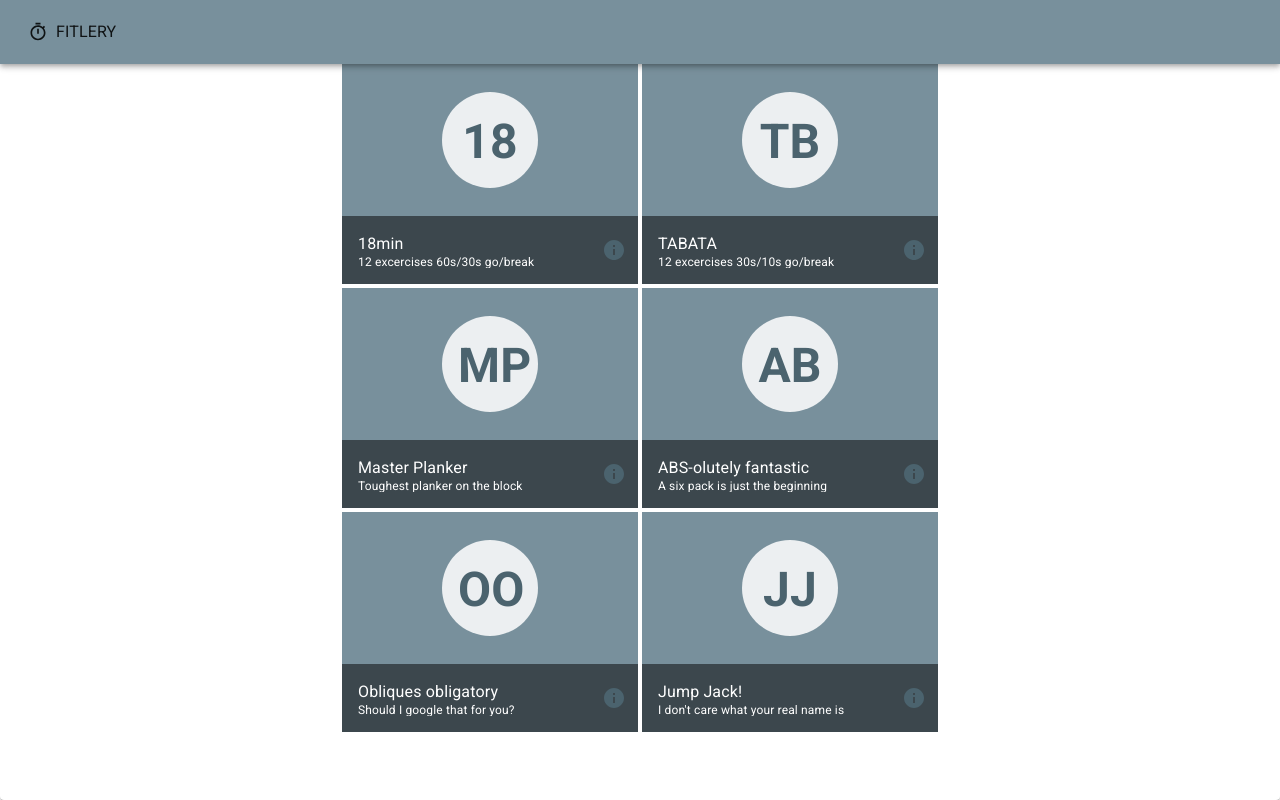
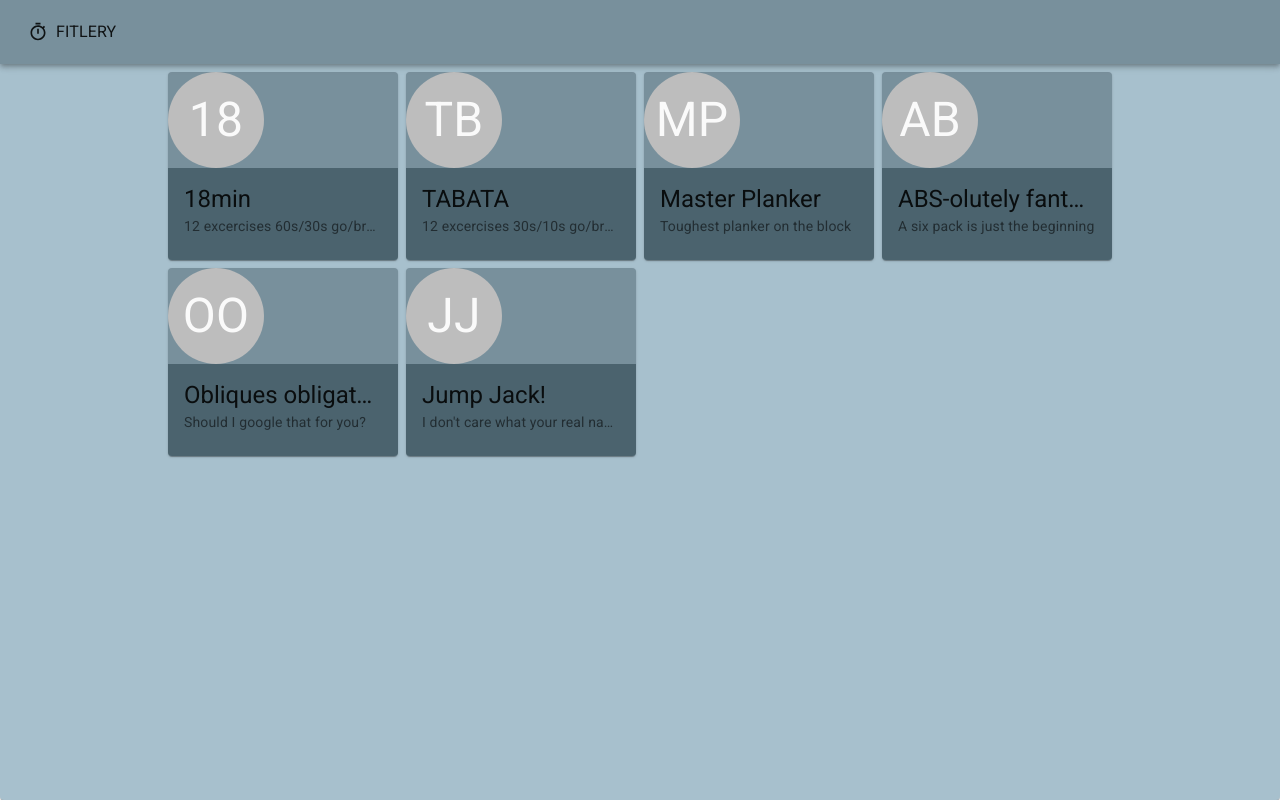
Before and after one commit to m00k/fitlery-web, a React (Create React App) app: page / in a window 1280 px wide. Built offline with nearby package versions, Linux system fonts and the light colour scheme.

Commit message:
style: explore material ui components on WorkoutList2

```diff
--- a/src/App.tsx
+++ b/src/App.tsx
@@ -1,12 +1,14 @@
 import { Paper } from '@material-ui/core';
+import { makeStyles } from '@material-ui/core/styles';
 import React from 'react';
 import NavBar from './NavBar';
-import WorkoutList from './workout/WorkoutList';
-import { makeStyles } from '@material-ui/core/styles';
+import theme from './theme/theme';
+import WorkoutList2 from './workout/WorkoutList2';
 
 const useStyles = makeStyles(() => ({
   paper: {
     height: '100vh',
+    backgroundColor: theme.palette.primary.light,
   }
 }));
 
@@ -16,7 +18,7 @@ function App() {
   return (
     <Paper className={classes.paper}>
       <NavBar></NavBar>
-      <WorkoutList></WorkoutList>
+      <WorkoutList2></WorkoutList2>
     </Paper>
   );
 }
--- /dev/null
+++ b/src/workout/WorkoutList2.tsx
@@ -0,0 +1,68 @@
+import { Avatar, Card, CardContent, Container, Typography } from '@material-ui/core';
+import { createStyles, makeStyles, Theme } from '@material-ui/core/styles';
+import React from 'react';
+import { workouts } from './data';
+
+
+const useStyles = makeStyles((theme: Theme) =>
+  createStyles({
+    container: {
+      display: 'grid',
+      gridTemplateColumns: 'repeat(12, 1fr)',
+      gridGap: theme.spacing(1),
+      maxWidth: theme.breakpoints.values.md,
+      padding: theme.spacing(1),
+    },
+    card: {
+      backgroundColor: theme.palette.secondary.main,
+      width: '100%',
+      [theme.breakpoints.down('xs')]: {
+        gridColumn: 'span 12',
+      },
+      [theme.breakpoints.down('sm')]: {
+        gridColumn: 'span 6',
+      },
+      [theme.breakpoints.up('lg')]: {
+        gridColumn: 'span 3',
+      }
+    },
+    header: {
+      display: 'grid',
+
+    },
+    avatar: {
+      fontSize: '3rem',
+      height: '6rem',
+      width: '6rem',
+    },
+    content: {
+      backgroundColor: theme.palette.secondary.dark,
+    }
+  }),
+);
+
+export default function WorkoutList2() {
+  const classes = useStyles();
+
+  return (
+    <Container className={classes.container} disableGutters>
+      {workouts.map((workout) => (
+        <Card key={workout.title} className={classes.card}>
+          <div className={classes.header}>
+            <Avatar className={classes.avatar}>
+              {workout.short}
+            </Avatar>
+          </div>
+          <CardContent className={classes.content}>
+            <Typography variant="h5" noWrap>
+              {workout.title}
+            </Typography>
+            <Typography variant="body2" color="textSecondary" component="p" noWrap>
+              {workout.description}
+            </Typography>
+          </CardContent>
+        </Card>
+      ))}
+    </Container>
+  );
+}
```
